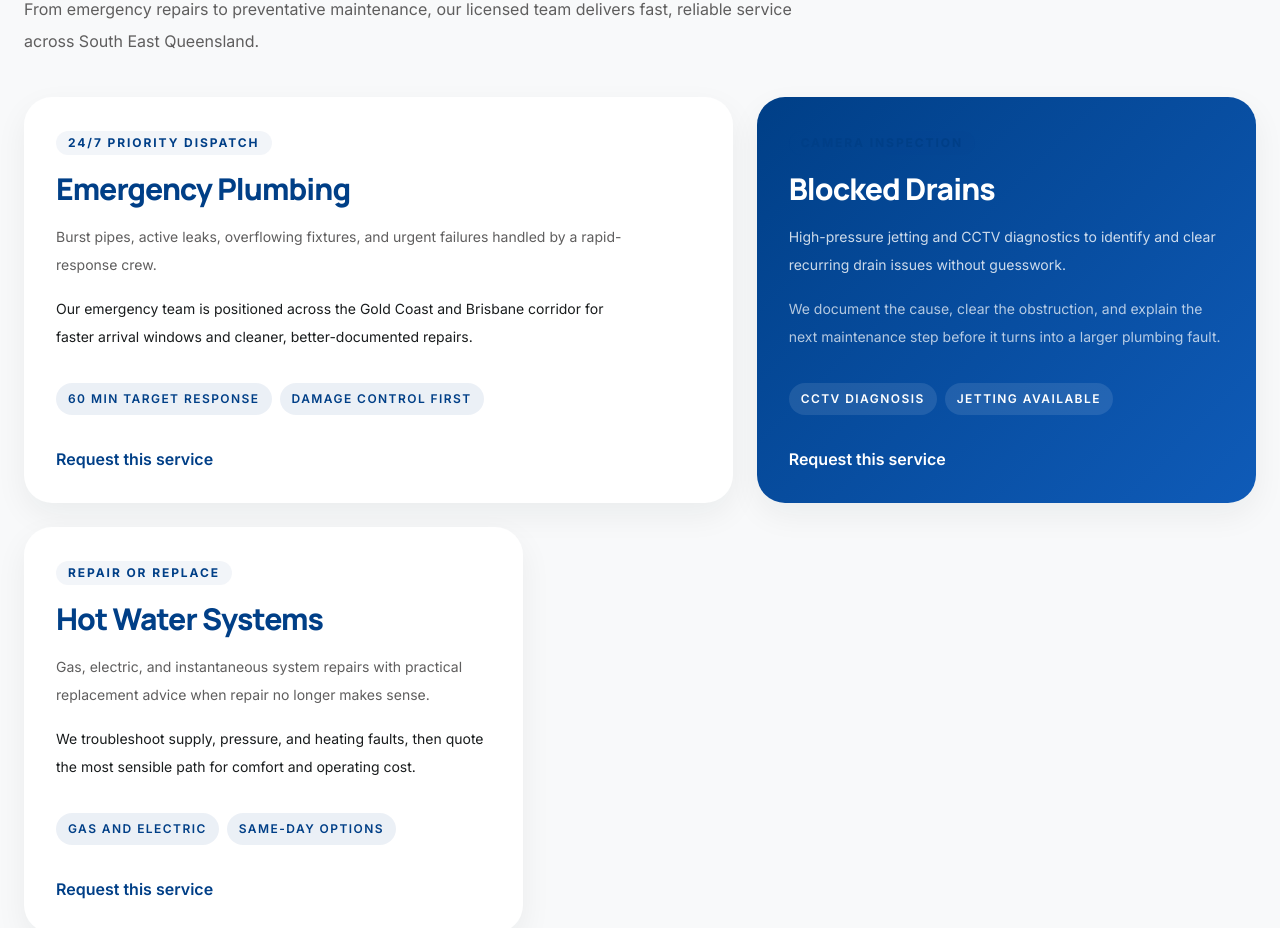
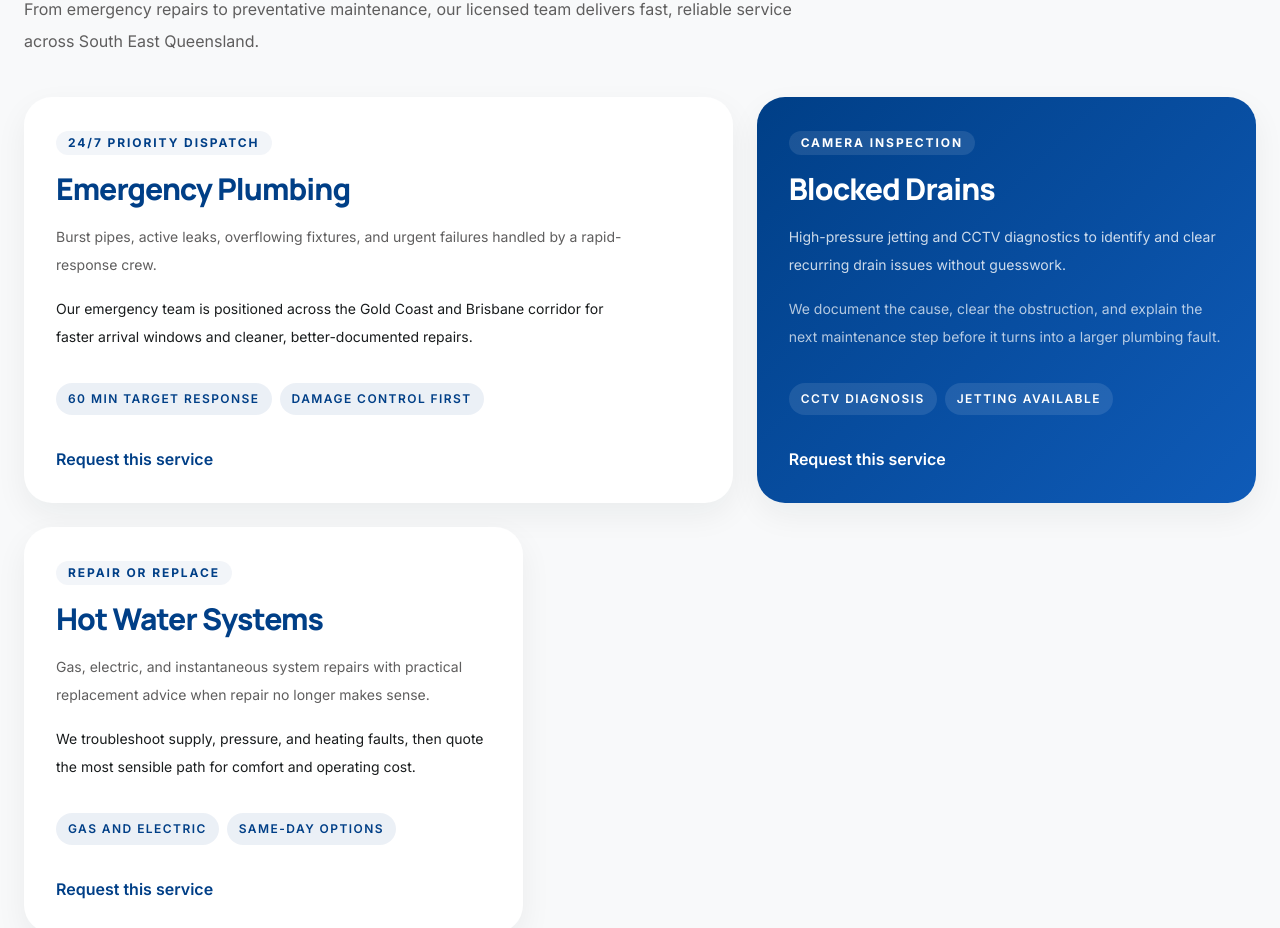
Before and after one commit to LXMachado/lead-capture-plumbing, a React (Vite) app in the folder web/: page /#/ in a window 1280 px wide. Shown: the part 1070-1998 px from the top of the page. Built offline with nearby package versions, Linux system fonts and the light colour scheme.

Commit message:
Add dark variant for eyebrow styling in ServiceCards and CSS

```diff
--- a/web/src/components/ServiceCards.jsx
+++ b/web/src/components/ServiceCards.jsx
@@ -14,7 +14,7 @@ export default function ServiceCards({ limit }) {
           }`}
         >
           <div className="space-y-4">
-            <p className="eyebrow">{service.eyebrow}</p>
+            <p className={`eyebrow ${service.accent === 'dark' ? 'eyebrow-dark' : ''}`}>{service.eyebrow}</p>
             <h3 className={`font-display text-2xl font-extrabold tracking-[-0.03em] md:text-3xl ${service.accent === 'dark' ? 'text-white' : 'text-primary'}`}>
               {service.title}
             </h3>
--- a/web/src/styles/index.css
+++ b/web/src/styles/index.css
@@ -96,6 +96,11 @@
     @apply inline-flex items-center gap-2 rounded-full px-3 py-1 text-xs font-bold uppercase tracking-[0.16em];
     background-color: rgba(0, 63, 135, 0.05);
     color: #003f87;
+  }
+
+  .eyebrow-dark {
+    background-color: rgba(255, 255, 255, 0.1);
+    color: #ffffff;
   }
 
   .section-intro {
```
